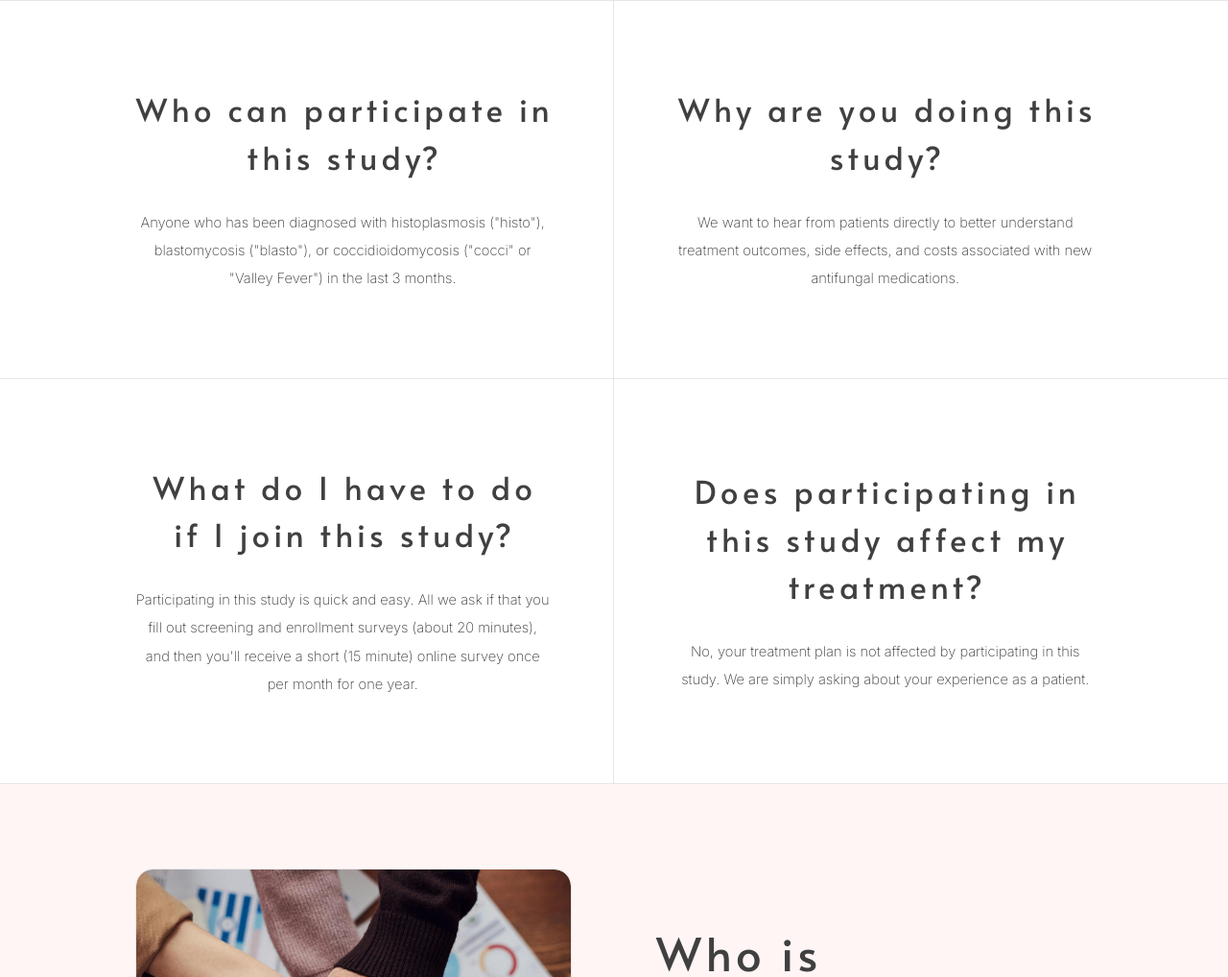
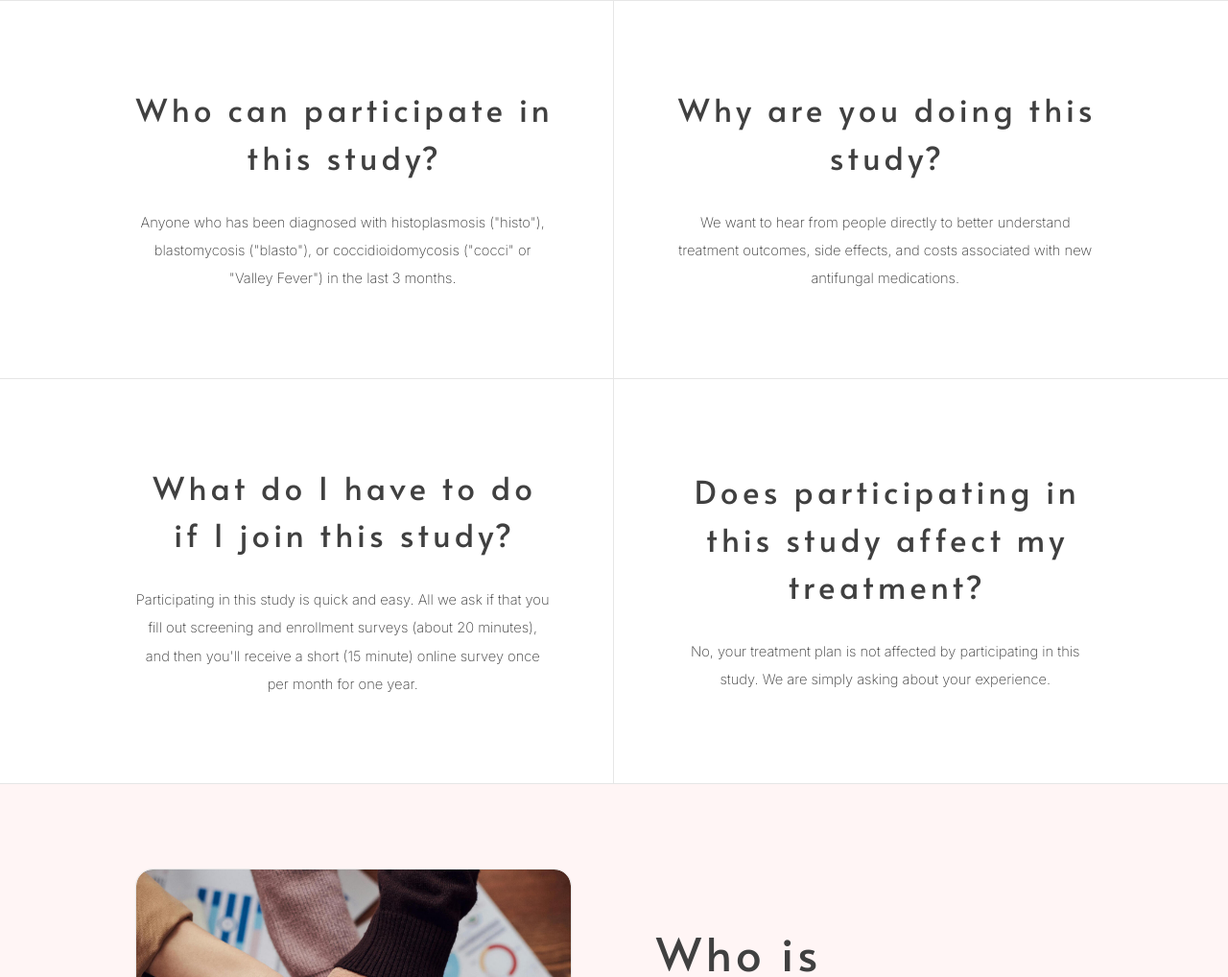
Before and after one commit to mfpullen22/fungalstudy, a plain HTML site: page index.html in a window 1280 px wide. Shown: the part 756-1774 px from the top of the page at 96% size. Drawn offline with Linux system fonts and the light colour scheme.

Commit message:
Removed 'patient'

```diff
--- a/index.html
+++ b/index.html
@@ -86,7 +86,7 @@
 								</div>
 								<div>
 									<h3 id="text45" class="style6">Why are you doing this study?</h3>
-									<p id="text46" class="style3">We want to hear from patients directly to better understand treatment outcomes, side effects, and costs associated with new antifungal medications.</p>
+									<p id="text46" class="style3">We want to hear from people directly to better understand treatment outcomes, side effects, and costs associated with new antifungal medications.</p>
 								</div>
 							</div>
 						</div>
@@ -100,7 +100,7 @@
 								</div>
 								<div>
 									<h3 id="text56" class="style6">Does participating in this study affect my treatment?</h3>
-									<p id="text30" class="style3">No, your treatment plan is not affected by participating in this study. We are simply asking about your experience as a patient.</p>
+									<p id="text30" class="style3">No, your treatment plan is not affected by participating in this study. We are simply asking about your experience.</p>
 								</div>
 							</div>
 						</div>
```
